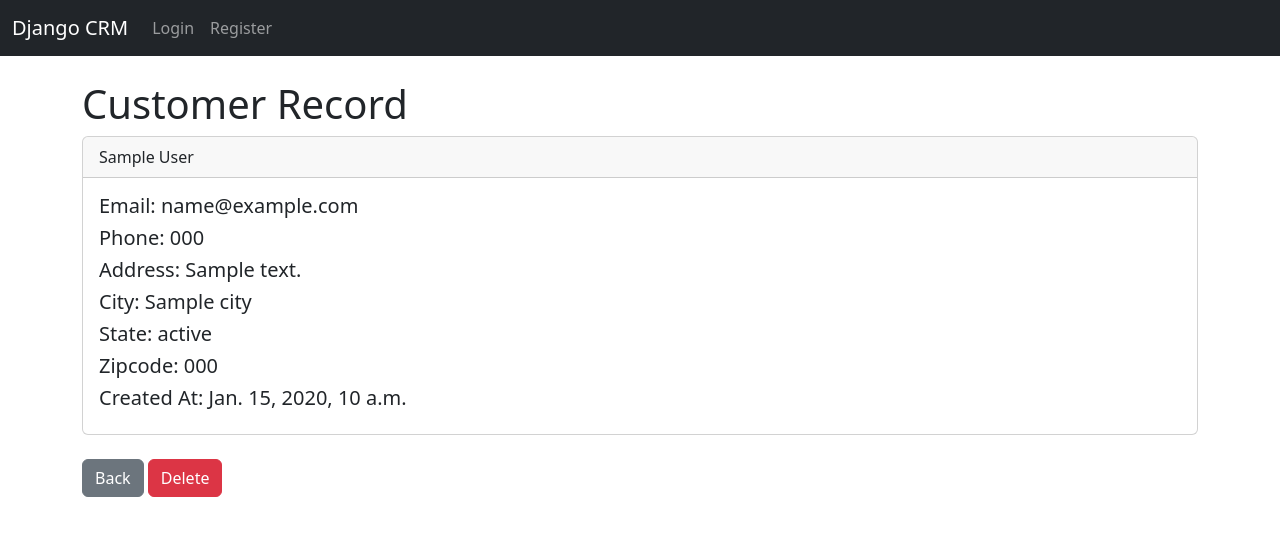
After one commit to shiram/CodingDojo, a Django app: template website/templates/record.html in a window 1280 px wide. The commit adds this page. Shown: the top 536 px of the page. Run offline with Django 4.2, Linux system fonts and the light colour scheme; the template is opened without the code that fills it: most values are stand-ins (such as "Sample title", 1, 10 or a date in 2020).

Commit message:
view single record

```diff
--- a/website/templates/home.html
+++ b/website/templates/home.html
@@ -32,7 +32,7 @@
               <td>{{ record.state }}</td>
               <td>{{ record.zipcode }}</td>
               <td>{{ record.created_at }}</td>
-              <td><a href="">{{ record.id }}</a></td>
+              <td><a href="{% url 'record' record.id %}">{{ record.id }}</a></td>
             </tr>
           {% endfor %}
         {% endif %}
--- /dev/null
+++ b/website/templates/record.html
@@ -0,0 +1,27 @@
+{% extends 'base.html' %}
+
+{% block content %}
+
+<h1>Customer Record</h1>
+
+<div class="card">
+    <div class="card-header">
+      {{ record.first_name }} {{ record.last_name }}
+    </div>
+    <div class="card-body">
+      <h5 class="card-title">Email: {{ record.email }} </h5>
+      <h5 class="card-title">Phone: {{ record.phone }} </h5>
+      <h5 class="card-title">Address: {{ record.address }} </h5>
+      <h5 class="card-title">City: {{ record.city }} </h5>
+      <h5 class="card-title">State: {{ record.state }} </h5>
+      <h5 class="card-title">Zipcode: {{ record.zipcode }} </h5>
+      <h5 class="card-title">Created At: {{ record.created_at }} </h5>
+      <!-- <p class="card-text">With supporting text below as a natural lead-in to additional content.</p>
+      <a href="#" class="btn btn-primary">Go somewhere</a> -->
+    </div>
+  </div>
+  <br/>
+  <a href="{% url 'home' %}" class="btn btn-secondary" >Back</a>
+  <a href="{% url 'home' %}" class="btn btn-danger" >Delete</a>
+
+{% endblock %}
--- a/website/urls.py
+++ b/website/urls.py
@@ -6,4 +6,5 @@ urlpatterns = [
     # path('login/', views.login_user, name='login'),
     path('logout/', views.logout_user, name='logout'),
     path('register/', views.register_user, name='register'),
+    path('record/<int:pk>', views.customer_record, name='record'),
 ]
```
Also changed, not shown: website/views.py (+8 -0 lines).
